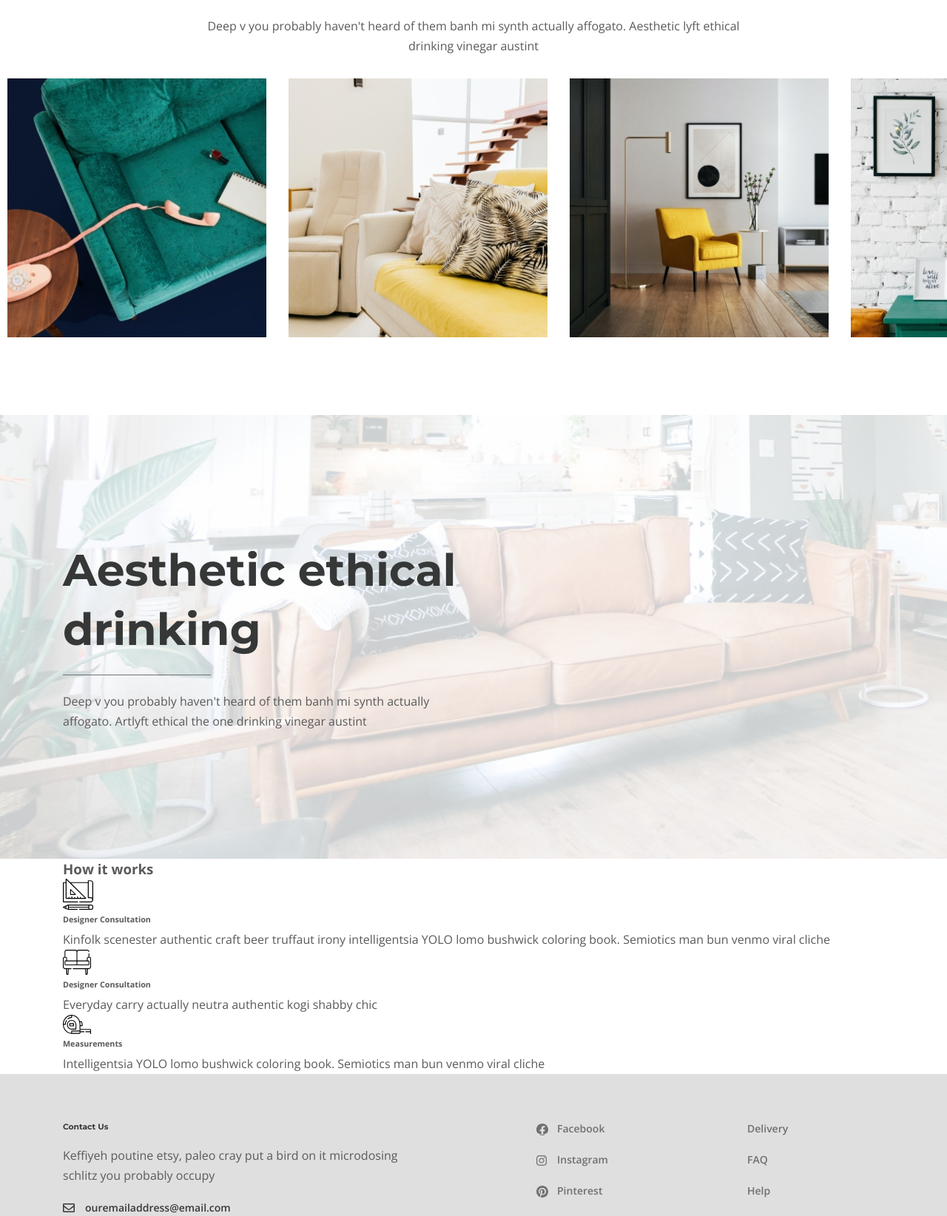
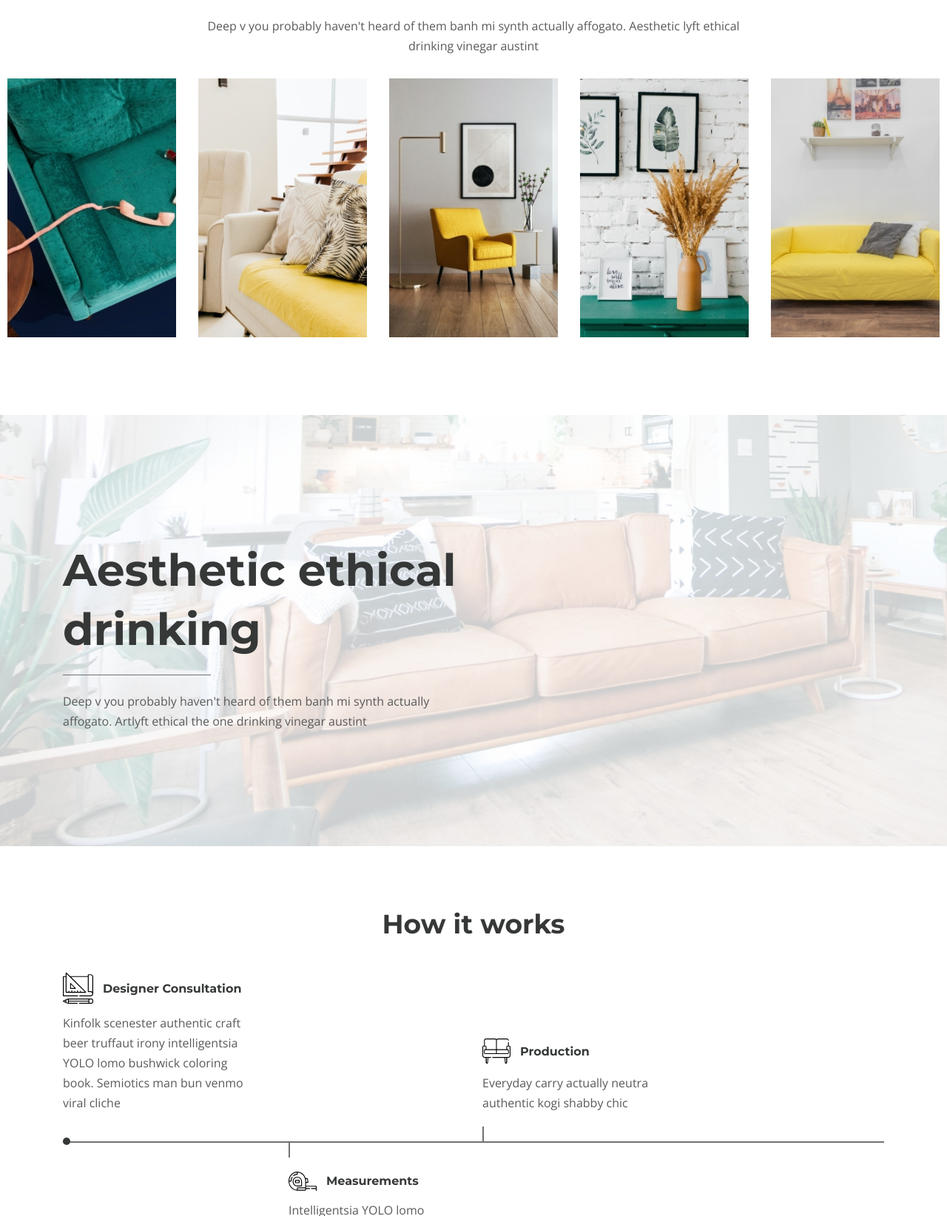
Before and after one commit to breaking16/DESIRE, a website: page app/index.html in a window 1280 px wide. Shown: the part 1156-2800 px from the top of the page at 74% size. Drawn offline with nearby package versions, Linux system fonts and the light colour scheme.

Commit message:
10half party

```diff
--- a/app/index.html
+++ b/app/index.html
@@ -49,7 +49,7 @@
               <img src="images/close.svg" alt="">
             </button>
             <div class="rightside-menu__content">
-              <a class="rightside-menu__logo" href="">
+              <a class="rightside-menu__logo" href="#">
                 <img src="images/logo-big.png" alt="logo">
               </a>
               <h4 class="rightside-menu__title">Furniture for life</h4>
@@ -113,40 +113,40 @@
             Aesthetic lyft ethical drinking vinegar
             austint
           </p>
-          <div class="colection">
-            <a class="colection__item" href="#">
-              <img class="colection__images" src="images/content/colection-1.jpeg" alt="">
-              <div class="colection__info">
-                <h6 class="colection__info-title">Truffaut literally trust</h6>
-                <p class="colection__info-text">Living room furntiture | Chair</p>
+          <div class="collection">
+            <a class="collection__item" href="#">
+              <img class="collection__images" src="images/content/colection-1.jpeg" alt="">
+              <div class="collection__info">
+                <h6 class="collection__info-title">Truffaut literally trust</h6>
+                <p class="collection__info-text">Living room furntiture | Chair</p>
               </div>
             </a>
-            <a class="colection__item" href="#">
-              <img class="colection__images" src="images/content/colection-2.jpeg" alt="">
-              <div class="colection__info">
-                <h6 class="colection__info-title">Truffaut literally trust</h6>
-                <p class="colection__info-text">Living room furntiture | Chair</p>
+            <a class="collection__item" href="#">
+              <img class="collection__images" src="images/content/colection-2.jpeg" alt="">
+              <div class="collection__info">
+                <h6 class="collection__info-title">Truffaut literally trust</h6>
+                <p class="collection__info-text">Living room furntiture | Chair</p>
               </div>
             </a>
-            <a class="colection__item" href="#">
-              <img class="colection__images" src="images/content/colection-3.jpeg" alt="">
-              <div class="colection__info">
-                <h6 class="colection__info-title">Truffaut literally trust</h6>
-                <p class="colection__info-text">Living room furntiture | Chair</p>
+            <a class="collection__item" href="#">
+              <img class="collection__images" src="images/content/colection-3.jpeg" alt="">
+              <div class="collection__info">
+                <h6 class="collection__info-title">Truffaut literally trust</h6>
+                <p class="collection__info-text">Living room furntiture | Chair</p>
               </div>
             </a>
-            <a class="colection__item" href="#">
-              <img class="colection__images" src="images/content/colection-4.jpeg" alt="">
-              <div class="colection__info">
-                <h6 class="colection__info-title">Truffaut literally trust</h6>
-                <p class="colection__info-text">Living room furntiture | Chair</p>
+            <a class="collection__item" href="#">
+              <img class="collection__images" src="images/content/colection-4.jpeg" alt="">
+              <div class="collection__info">
+                <h6 class="collection__info-title">Truffaut literally trust</h6>
+                <p class="collection__info-text">Living room furntiture | Chair</p>
               </div>
             </a>
-            <a class="colection__item" href="#">
-              <img class="colection__images" src="images/content/colection-5.jpeg" alt="">
-              <div class="colection__info">
-                <h6 class="colection__info-title">Truffaut literally trust</h6>
-                <p class="colection__info-text">Living room furntiture | Chair</p>
+            <a class="collection__item" href="#">
+              <img class="collection__images" src="images/content/colection-5.jpeg" alt="">
+              <div class="collection__info">
+                <h6 class="collection__info-title">Truffaut literally trust</h6>
+                <p class="collection__info-text">Living room furntiture | Chair</p>
               </div>
             </a>
           </div>
@@ -168,25 +168,31 @@
       <section class="works-path">
         <div class="container">
           <h3 class="works-path__title">How it works</h3>
-          <div class="work-path__items">
+          <div class="works-path__items">
             <div class="works-path__items-box">
-              <div class="works-path__item">
-                <img class="works-path__item-img" src="images/graphic-tool.svg" alt="">
+              <div class="works-path__item works-path__item--consultation">
+                <img class="works-path__item-img" src="images/graphic-tool.svg" alt="icon">
                 <h6 class="works-path__item-title">Designer Consultation</h6>
-                <p class="works-path__item-text">Kinfolk scenester authentic craft beer truffaut irony intelligentsia
-                  YOLO lomo bushwick coloring book. Semiotics man bun
-                  venmo viral cliche</p>
+                <p class="works-path__item-text">
+                  Kinfolk scenester authentic craft beer truffaut irony intelligentsia
+                  YOLO lomo bushwick coloring book.
+                  Semiotics man bun
+                  venmo viral cliche
+                </p>
               </div>
-              <div class="works-path__item">
-                <img class="works-path__item-img" src="images/sofa.svg" alt="">
-                <h6 class="works-path__item-title">Designer Consultation</h6>
-                <p class="works-path__item-text">Everyday carry actually neutra authentic kogi shabby chic</p>
+              <div class="works-path__item works-path__item--production">
+                <img class="works-path__item-img" src="images/sofa.svg" alt="icon">
+                <h6 class="works-path__item-title">Production</h6>
+                <p class="works-path__item-text">
+                  Everyday carry actually neutra authentic kogi shabby chic
+                </p>
               </div>
             </div>
-            <div class="works-path__item">
-              <img class="works-path__item-img" src="images/measuring-tape.svg" alt="">
+            <div class="works-path__item works-path__item--measuring">
+              <img class="works-path__item-img" src="images/measuring-tape.svg" alt="icon">
               <h6 class="works-path__item-title">Measurements</h6>
-              <p class="works-path__item-text">Intelligentsia YOLO lomo bushwick coloring book. Semiotics man bun venmo
+              <p class="works-path__item-text">
+                Intelligentsia YOLO lomo bushwick coloring book. Semiotics man bun venmo
                 viral cliche</p>
             </div>
           </div>
--- a/app/scss/style.scss
+++ b/app/scss/style.scss
@@ -176,12 +176,13 @@
   right: 0;
   top: 0;
   bottom: 0;
+  z-index: 15;
   max-width: 694px;
   width: 100%;
   background: rgb(255, 255, 255);
   padding-top: 40px;
-  box-shadow: -2px 3px 17px 0px;
-  transition: all 0.6;
+  box-shadow: -2px 3px 17px 0px #000;
+  transition: all 0.5;
   &.rightside-menu--close {
     transform: translateX(500%);
   }
@@ -204,7 +205,7 @@
   }
   &__title {
     color: $title;
-    @extend%title-font;
+    @extend %title-font;
     font-size: 36px;
     line-height: 51px;
     position: relative;
@@ -266,6 +267,7 @@
     padding-bottom: 26px;
     margin-bottom: 26px;
     position: relative;
+    @extend %title-font;
     &::after {
       content: "";
       position: absolute;
@@ -283,16 +285,15 @@
 
 .new-collection {
   text-align: center;
-  padding: 45px 0 105px;
+  padding: 45px 0 35px;
   &__title {
-    font-family: "Montserrat", sans-serif;
     color: $title;
     font-size: 36px;
-    font-weight: 700;
     line-height: 51px;
     padding-bottom: 25px;
     margin-bottom: 25px;
     position: relative;
+    @extend %title-font;
     &::after {
       content: "";
       position: absolute;
@@ -311,20 +312,21 @@
   }
 }
 
-.colection {
+.collection {
   display: grid;
   grid-template-columns: repeat(5, 1fr);
   grid-gap: 30px;
+  padding-bottom: 70px;
   &__item {
     position: relative;
     &:hover {
-      .colection__info {
+      .collection__info {
         opacity: 1;
       }
     }
   }
   &__images {
-    min-width: 350px;
+    min-height: 350px;
     object-fit: cover;
   }
   &__info {
@@ -343,13 +345,13 @@
     transition: all 0.5s;
   }
   &__info-title {
-    font-family: "Montserrat", sans-serif;
     font-size: 20px;
     line-height: 25px;
     color: $title;
     padding-bottom: 19px;
     margin-bottom: 19px;
     position: relative;
+    @extend %title-font;
     &::after {
       content: "";
       position: absolute;
@@ -375,9 +377,7 @@
   background-image: url(../images/decor-bg.jpeg);
   background-size: cover;
   background-repeat: no-repeat;
-  min-height: 600px;
   &__title {
-    font-family: "Montserrat", sans-serif;
     max-width: 730px;
     color: $title;
     font-size: 60px;
@@ -385,6 +385,7 @@
     padding-bottom: 22px;
     margin-bottom: 22px;
     position: relative;
+    @extend %title-font;
     &::after {
       content: "";
       position: absolute;
@@ -399,3 +400,78 @@
     max-width: 540px;
   }
 }
+
+.works-path {
+  padding: 80px 0 30px;
+  &__title {
+    @extend %title-font;
+    text-align: center;
+    color: $title;
+    margin-bottom: 40px;
+    font-size: 36px;
+    line-height: 51px;
+  }
+  &__items-box {
+    display: flex;
+    align-items: flex-end;
+    border-bottom: 2px solid rgba(54, 56, 56, 0.7);
+    position: relative;
+    &::before {
+      content: "";
+      position: absolute;
+      left: 0;
+      bottom: -5px;
+      width: 10px;
+      height: 10px;
+      background: rgb(54, 56, 56);
+      border-radius: 50%;
+    }
+  }
+  &__item {
+    width: 250px;
+    display: flex;
+    flex-wrap: wrap;
+    align-items: center;
+    position: relative;
+    height: 100%;
+  }
+  &__item--production {
+    margin-left: 317px;
+    &::after {
+      content: "";
+      position: absolute;
+      bottom: 0;
+      left: 0;
+      height: 20px;
+      width: 2px;
+      background: rgb(54, 56, 56, 0.7);
+    }
+  }
+  &__item--production,
+  &__item--consultation {
+    padding-bottom: 38px;
+  }
+  &__item--measuring {
+    padding-top: 38px;
+    margin-left: 305px;
+    &::before {
+      content: "";
+      position: absolute;
+      top: 0;
+      left: 0;
+      height: 20px;
+      width: 2px;
+      background: rgb(54, 56, 56, 0.7);
+    }
+  }
+  &__item-title {
+    margin-left: 13px;
+    color: $title;
+    font-family: "Montserrat", sans-serif;
+    font-size: 16px;
+    font-weight: 700;
+  }
+  &__item-text {
+    margin-top: 13px;
+  }
+}
```
Also changed, not shown: app/css/style.min.css.
